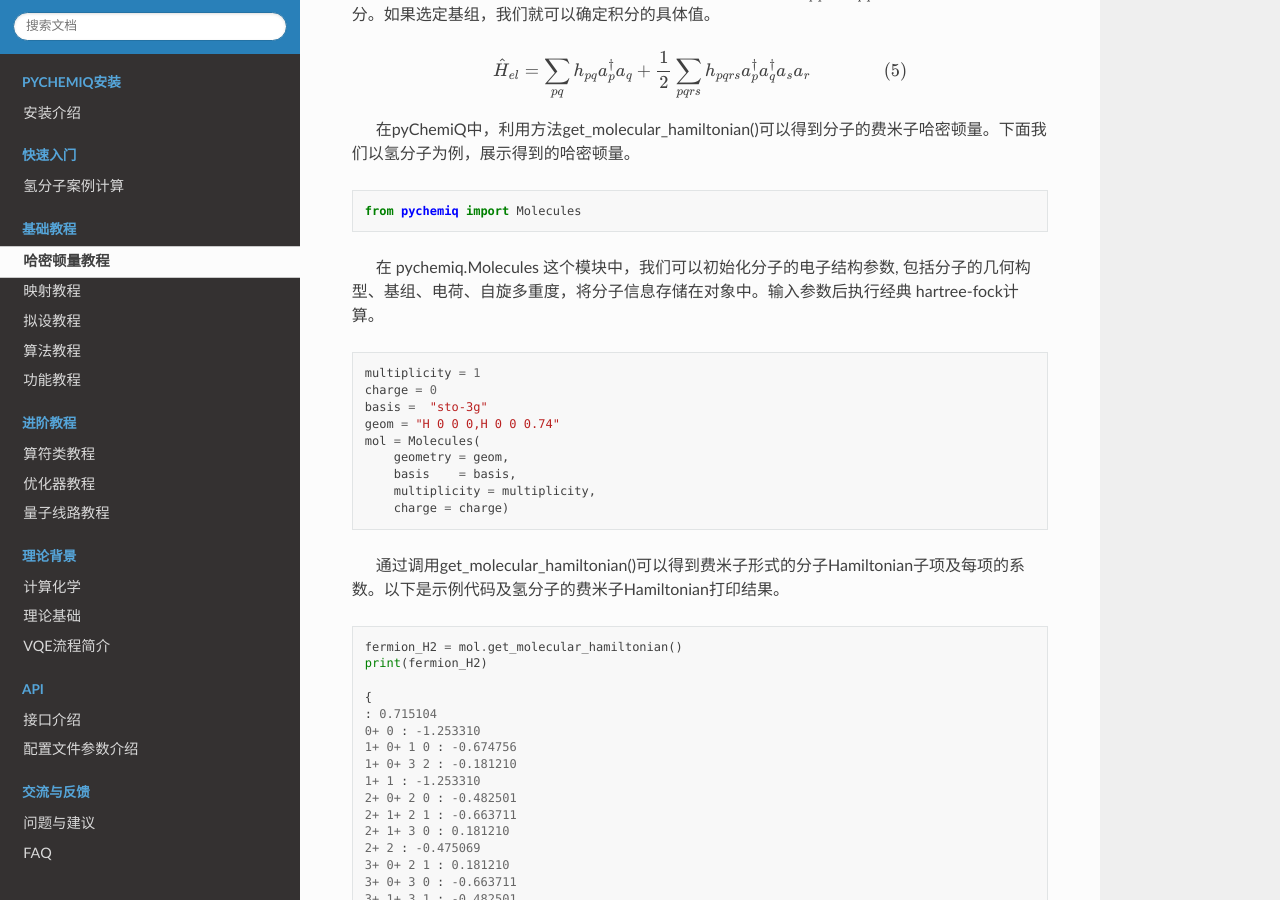
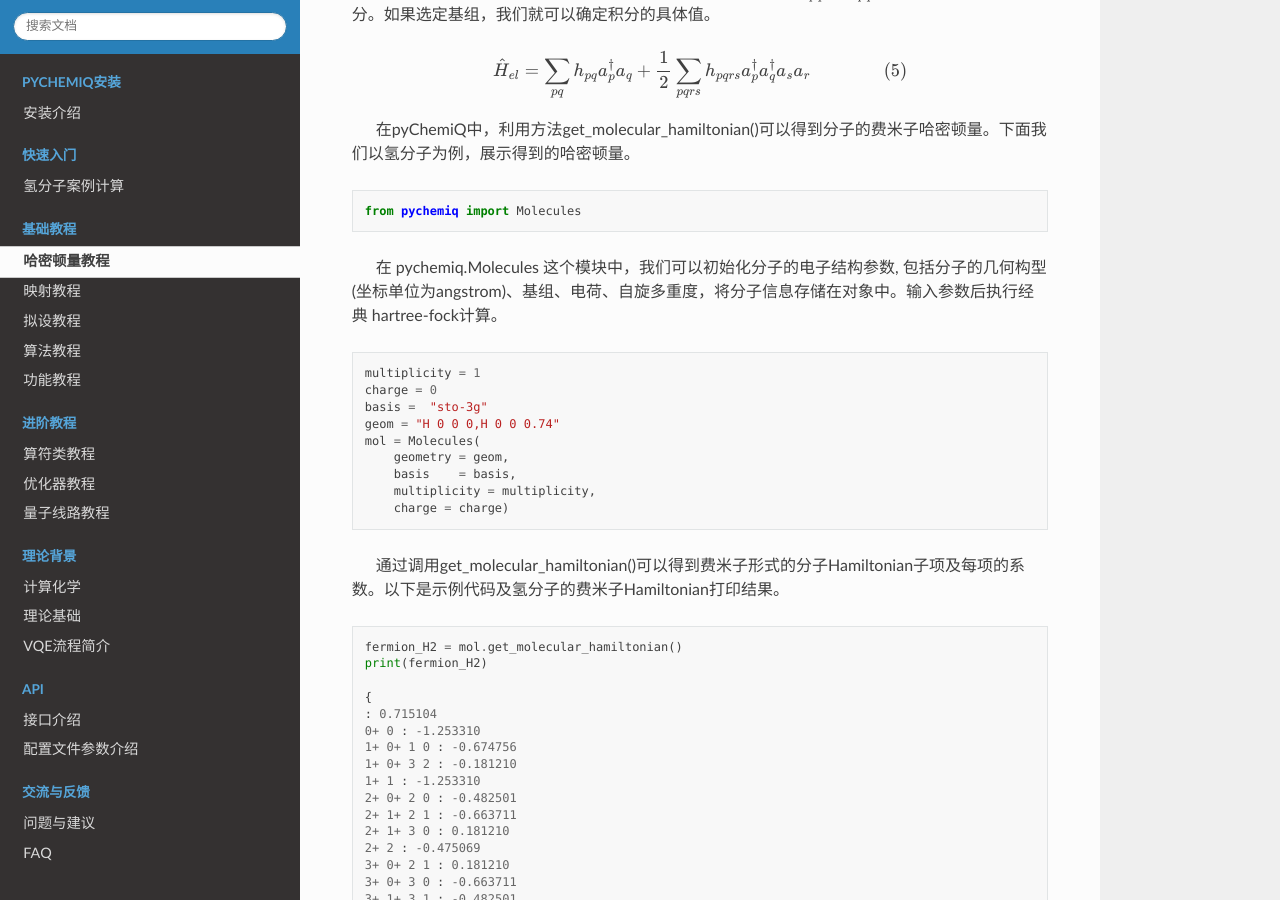
Before and after one commit to OriginQ/pyChemiQ-tutorial, a Sphinx documentation site: the page built from source/03basis/hamiltonian.rst, in a window 1280 px wide and 900 px high, scrolled down 1034 px. Built offline with Sphinx 7.4.7 and the Read the Docs theme 2.0.0, drawn with Linux system fonts in a browser that asks for light colours.

Commit message:
<modify> add coordinate unit in tutorial

```diff
--- a/source/02start/quickstart.rst
+++ b/source/02start/quickstart.rst
@@ -14,7 +14,7 @@
     from pychemiq.Circuit.Ansatz import UCC
     import numpy as np
 
-    # 初始化分子的电子结构参数，包括电荷、基组、原子坐标、自旋多重度
+    # 初始化分子的电子结构参数，包括电荷、基组、原子坐标(angstrom)、自旋多重度
     multiplicity = 1
     charge = 0
     basis =  "sto-3g"
--- a/source/03basis/hamiltonian.rst
+++ b/source/03basis/hamiltonian.rst
@@ -33,7 +33,7 @@
 
     from pychemiq import Molecules
 
-  在 pychemiq.Molecules 这个模块中，我们可以初始化分子的电子结构参数, 包括分子的几何构型、基组、电荷、自旋多重度，将分子信息存储在对象中。输入参数后执行经典 hartree-fock计算。
+  在 pychemiq.Molecules 这个模块中，我们可以初始化分子的电子结构参数, 包括分子的几何构型(坐标单位为angstrom)、基组、电荷、自旋多重度，将分子信息存储在对象中。输入参数后执行经典 hartree-fock计算。
 
 .. code-block::
 
```
